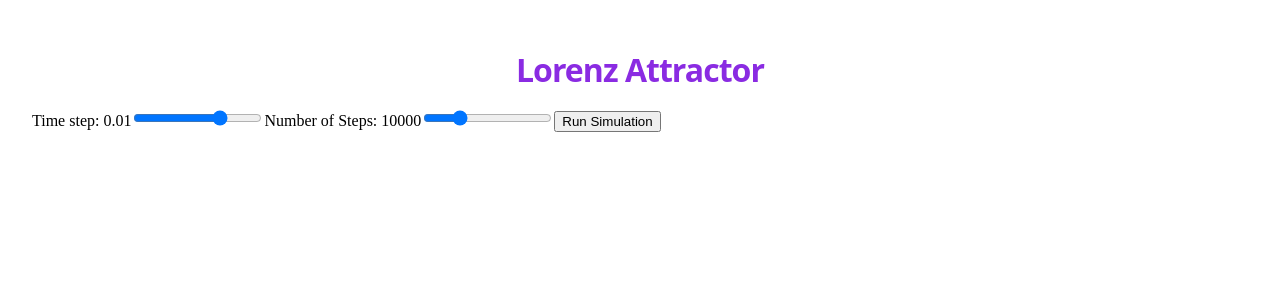
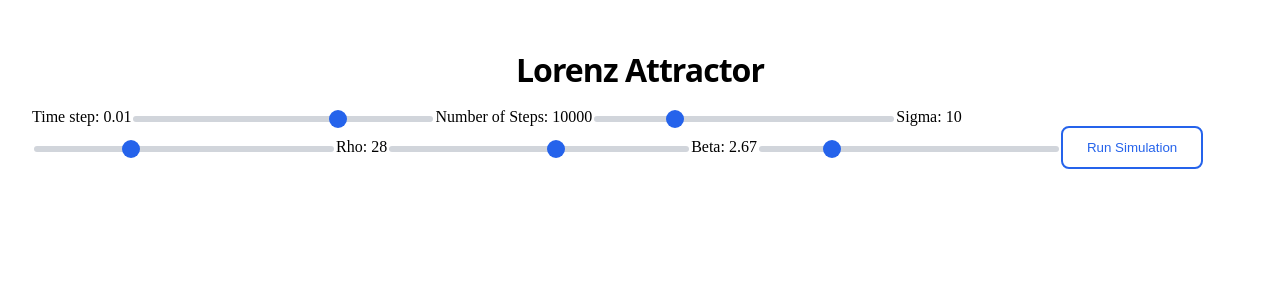
Before and after one commit to evancorrea/StrangeLoops, a React (Vite) app in the folder frontend/: page / in a window 1280 px wide. Shown: the top 300 px of the page. Built offline with nearby package versions, Linux system fonts and the light colour scheme.

Commit message:
frontend styling changes

```diff
--- a/frontend/src/App.css
+++ b/frontend/src/App.css
@@ -3,12 +3,44 @@
 }
 
 h1 {
-  color: blueviolet;
+  color: black;
   text-align: center;
 }
 
 .plot-container {
   width: 100%;
   height: 600px;
-  color: red;
 }
+
+button {
+  padding: 0.75rem 1.5rem;
+  background: transparent;
+  border: 2px solid #2563eb;
+  color: #2563eb;
+  border-radius: 8px;
+  cursor: pointer;
+}
+
+button:hover {
+  background: #2563eb;
+  color: white;
+}
+
+
+.slider {
+  width: 300px;
+  appearance: none;
+  height: 6px;
+  border-radius: 999px;
+  background: #d1d5db;
+  cursor: pointer;
+}
+
+.slider::-webkit-slider-thumb {
+  appearance: none;
+  width: 18px;
+  height: 18px;
+  border-radius: 50%;
+  background: #2563eb;
+  cursor: pointer;
+}
--- a/frontend/src/App.tsx
+++ b/frontend/src/App.tsx
@@ -15,6 +15,9 @@ function App() {
   const [error, setError] = useState<string | null>(null)
   const [dt, setDt] = useState(0.01)
   const [numSteps, setNumSteps] = useState(10000)
+  const [sigma, setSigma] = useState(10)
+  const [rho, setRho] = useState(28)
+  const [beta, setBeta] = useState(2.67)
 
   function runSimulation() {
     setError(null)
@@ -28,6 +31,9 @@ function App() {
         dt: dt,
         num_steps: numSteps,
         initial_state: [1,1,1],
+        sigma: sigma,
+        rho: sigma,
+        beta: beta
       }),
     })
     .then((response) => {
@@ -55,6 +61,7 @@ function App() {
       <label>
         Time step: {dt}
         <input
+          className='slider'
           type = "range"
           step="0.001"
           min="0.001"
@@ -67,12 +74,52 @@ function App() {
       <label>
         Number of Steps: {numSteps}
         <input
+        className='slider'
         type = "range"
         step = "100"
         min = "100"
         max = "39000"
         value = {numSteps}
         onChange = {(event) => setNumSteps(Number(event.target.value))}
+        />
+      </label>
+
+      <label>
+        Sigma: {sigma}
+        <input
+        className = 'slider'
+        type = "range"
+        step = '0.1'
+        min = '1'
+        max = "30"
+        value = {sigma}
+        onChange = {(event) => setSigma(Number(event.target.value))}
+        />
+      </label>
+
+      <label>
+        Rho: {rho}
+        <input
+        className='slider'
+        type = "range"
+        step = '0.1'
+        min = '0'
+        max = "50"
+        value = {rho}
+        onChange = {(event) => setRho(Number(event.target.value))}
+        />
+      </label>
+
+      <label>
+        Beta: {beta}
+        <input
+        className='slider'
+        type = "range"
+        step = '0.01'
+        min = '0.5'
+        max = "10"
+        value = {beta}
+        onChange = {(event) => setBeta(Number(event.target.value))}
         />
       </label>
 
```
